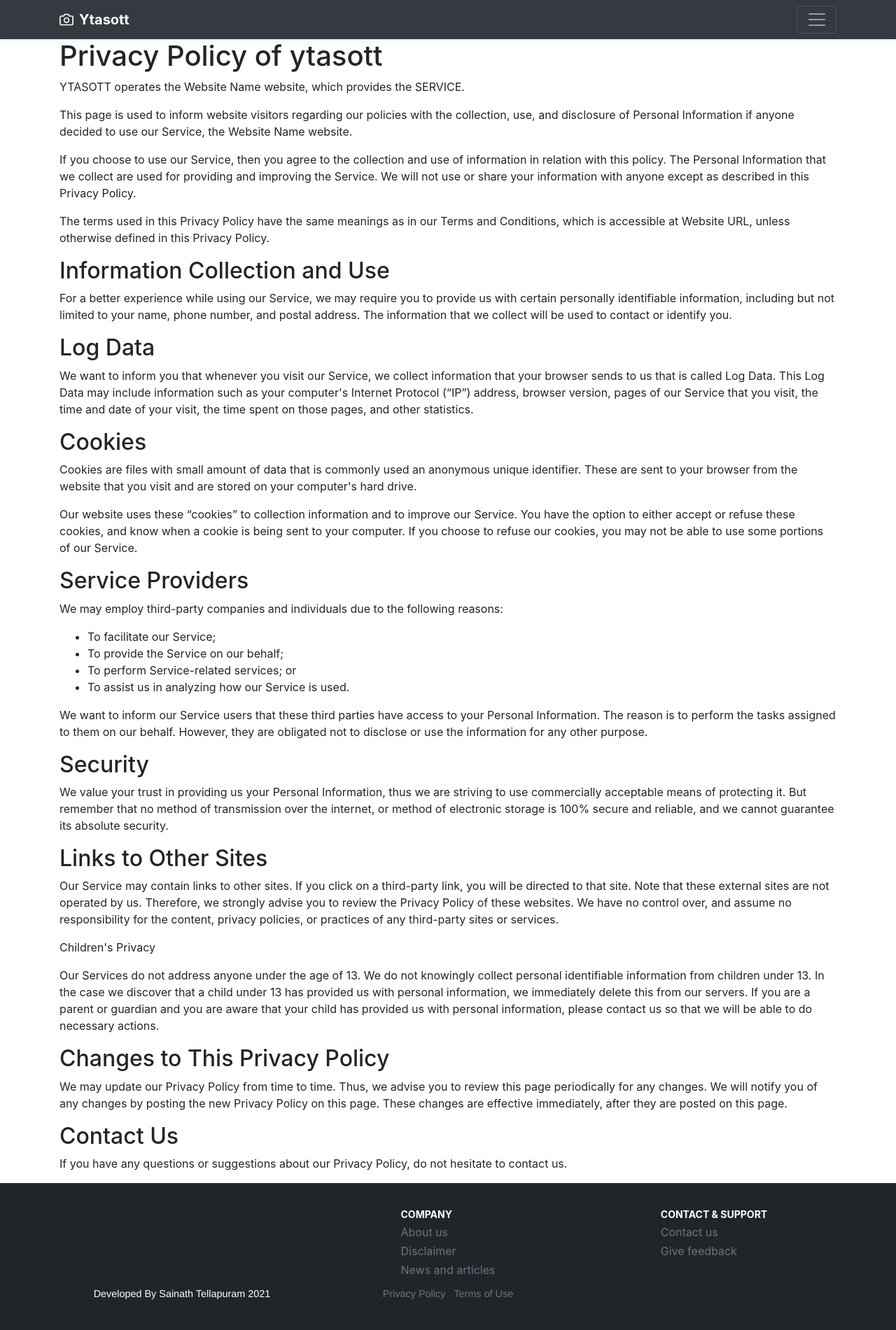
After one commit to Sainath2381/ytasott, a Django app: template templates/privacypolicy.html in a window 1280 px wide. The commit adds this page. Shown: the whole page at 70% size. Run offline with Django 3.2, Linux system fonts and the light colour scheme; the template is opened without the code that fills it, so the values that code supplies are empty; some libraries are stand-ins or nearby versions.

Commit message:
pages updated 1"

```diff
--- a/app/urls.py
+++ b/app/urls.py
@@ -10,4 +10,9 @@ urlpatterns = [
     path('search/',views.search, name = 'search'),
     path('edit/<int:id>',views.edit, name = 'edit'),
     path('delete/<int:id>',views.destroy, name = 'delete'),
+    path('aboutus/',views.aboutus, name = 'aboutus'),
+    path('privacypolicy/',views.privacypolicy, name = 'privacypolicy'),
+    path('contactus/',views.contactus, name = 'contactus'),
+    path('disclaimer/',views.disclaimer, name = 'disclaimer'),
+
 ]
--- a/templates/base.html
+++ b/templates/base.html
@@ -162,10 +162,10 @@ a {
                 <span class="footer-title">Company</span>
               </li>
               <li class="nav-item">
-                <a class="nav-link" href="#">About us</a>
+                <a class="nav-link" href="{% url 'aboutus'%}">About us</a>
               </li>
               <li class="nav-item">
-                <a class="nav-link" href="#">Disclaimer</a>
+                <a class="nav-link" href="{% url 'disclaimer'%}">Disclaimer</a>
               </li>
               <li class="nav-item">
                 <a class="nav-link" href="#">News and articles</a>
@@ -179,7 +179,7 @@ a {
               </li>
 
               <li class="nav-item">
-                <a class="nav-link" href="#"><i class="fa fa-envelope"></i>Contact us</a>
+                <a class="nav-link" href="{% url 'contactus'%}"><i class="fa fa-envelope"></i>Contact us</a>
               </li>
               <li class="nav-item">
                 <a class="nav-link" href="#"><i class="fa fa-star"></i>Give feedback</a>
@@ -198,7 +198,7 @@ a {
           <div class="col-md-4 box">
             <ul class="list-inline quick-links">
               <li class="list-inline-item">
-                <a href="#">Privacy Policy</a>
+                <a href="{% url 'privacypolicy'%}">Privacy Policy</a>
               </li>
               <li class="list-inline-item">
                 <a href="#">Terms of Use</a>
--- /dev/null
+++ b/templates/privacypolicy.html
@@ -0,0 +1,75 @@
+{% extends "base.html" %}
+{% block body %}
+      <header data-spy="scroll" class="smoothScroll">
+        <div class="collapse bg-dark" id="navbarHeader">
+          <div class="container">
+            <div class="row">
+              <div class="col-sm-8 col-md-7 py-4">
+                <h4 class="text-white">About</h4>
+                <p class="text-muted">We Undertake project's to build Websites using Wordpress , Angular , And Django</p>
+              </div>
+              <div class="col-sm-4 offset-md-1 py-4">
+                <h4 class="text-white">Contact</h4>
+                <ul class="list-unstyled">
+                  <li><a href="#" class="text-white">Follow on Twitter</a></li>
+                  <li><a href="#" class="text-white">Like on Facebook</a></li>
+                  <li><a href="#" class="text-white">Email me : sainath.tella@gmail.com</a></li>
+                </ul>
+              </div>
+            </div>
+          </div>
+        </div>
+        <div class="navbar navbar-dark bg-dark box-shadow sticky-top">
+          <div class="container d-flex justify-content-between">
+            <a href="#" class="navbar-brand d-flex align-items-center">
+              <svg xmlns="http://www.w3.org/2000/svg" width="20" height="20" viewBox="0 0 24 24" fill="none" stroke="currentColor" stroke-width="2" stroke-linecap="round" stroke-linejoin="round" class="mr-2"><path d="M23 19a2 2 0 0 1-2 2H3a2 2 0 0 1-2-2V8a2 2 0 0 1 2-2h4l2-3h6l2 3h4a2 2 0 0 1 2 2z"></path><circle cx="12" cy="13" r="4"></circle></svg>
+              <strong>Ytasott</strong>
+            </a>
+            <button class="navbar-toggler" type="button" data-toggle="collapse" data-target="#navbarHeader" aria-controls="navbarHeader" aria-expanded="false" aria-label="Toggle navigation">
+              <span class="navbar-toggler-icon"></span>
+            </button>
+          </div>
+        </div>
+      </header>
+      <div class="container">
+        <div class="main">
+            <div class="article" id="content">
+            <div id="placeholders">
+            <h1>Privacy Policy of <span class="highlight preview_company_name">ytasott</span></h1>
+            <p><span class="highlight preview_company_name">YTASOTT</span> operates the <span class="highlight preview_website_name">Website Name</span> website, which provides the SERVICE.</p>
+            <p>This page is used to inform website visitors regarding our policies with the collection, use, and disclosure of Personal Information if anyone decided to use our Service, the <span class="highlight preview_website_name">Website Name</span> website.</p>
+            <p>If you choose to use our Service, then you agree to the collection and use of information in relation with this policy. The Personal Information that we collect are used for providing and improving the Service. We will not use or share your information with anyone except as described in this Privacy Policy.</p>
+            <p>The terms used in this Privacy Policy have the same meanings as in our Terms and Conditions, which is accessible at <span class="highlight preview_website_url">Website URL</span>, unless otherwise defined in this Privacy Policy.</p>
+            <h2>Information Collection and Use</h2>
+            <p>For a better experience while using our Service, we may require you to provide us with certain personally identifiable information, including but not limited to your name, phone number, and postal address. The information that we collect will be used to contact or identify you.</p>
+            <h2>Log Data</h2>
+            <p>We want to inform you that whenever you visit our Service, we collect information that your browser sends to us that is called Log Data. This Log Data may include information such as your computer's Internet Protocol (“IP”) address, browser version, pages of our Service that you visit, the time and date of your visit, the time spent on those pages, and other statistics.</p>
+            <h2>Cookies</h2>
+            <p>Cookies are files with small amount of data that is commonly used an anonymous unique identifier. These are sent to your browser from the website that you visit and are stored on your computer's hard drive.</p>
+            <p>Our website uses these “cookies” to collection information and to improve our Service. You have the option to either accept or refuse these cookies, and know when a cookie is being sent to your computer. If you choose to refuse our cookies, you may not be able to use some portions of our Service.</p>
+            <h2>Service Providers</h2>
+            <p>We may employ third-party companies and individuals due to the following reasons:</p>
+            <ul>
+            <li>To facilitate our Service;</li>
+            <li>To provide the Service on our behalf;</li>
+            <li>To perform Service-related services; or</li>
+            <li>To assist us in analyzing how our Service is used.</li>
+            </ul>
+            <p>We want to inform our Service users that these third parties have access to your Personal Information. The reason is to perform the tasks assigned to them on our behalf. However, they are obligated not to disclose or use the information for any other purpose.</p>
+            <h2>Security</h2>
+            <p>We value your trust in providing us your Personal Information, thus we are striving to use commercially acceptable means of protecting it. But remember that no method of transmission over the internet, or method of electronic storage is 100% secure and reliable, and we cannot guarantee its absolute security.</p>
+            <h2>Links to Other Sites</h2>
+            <p>Our Service may contain links to other sites. If you click on a third-party link, you will be directed to that site. Note that these external sites are not operated by us. Therefore, we strongly advise you to review the Privacy Policy of these websites. We have no control over, and assume no responsibility for the content, privacy policies, or practices of any third-party sites or services.</p>
+            <p>Children's Privacy</p>
+            <p>Our Services do not address anyone under the age of 13. We do not knowingly collect personal identifiable information from children under 13. In the case we discover that a child under 13 has provided us with personal information, we immediately delete this from our servers. If you are a parent or guardian and you are aware that your child has provided us with personal information, please contact us so that we will be able to do necessary actions.</p>
+            <h2>Changes to This Privacy Policy</h2>
+            <p>We may update our Privacy Policy from time to time. Thus, we advise you to review this page periodically for any changes. We will notify you of any changes by posting the new Privacy Policy on this page. These changes are effective immediately, after they are posted on this page.</p>
+            <h2>Contact Us</h2>
+            <p>If you have any questions or suggestions about our Privacy Policy, do not hesitate to contact us.</p>
+            </div>
+            </div>
+            </div>
+
+      </div>
+
+{% endblock %}
```
Also changed, not shown: app/views.py (+11 -0 lines), templates/aboutus.html (added, +33 -0 lines), templates/contactus.html (added, +34 -0 lines), templates/disclaimer.html (added, +34 -0 lines).
